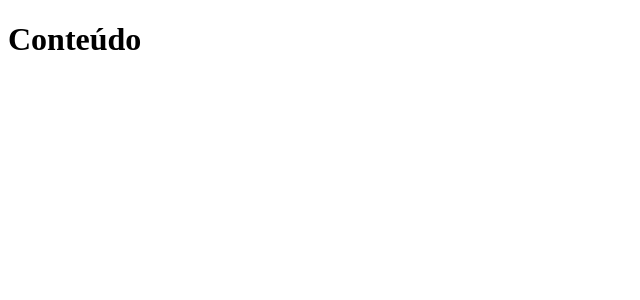
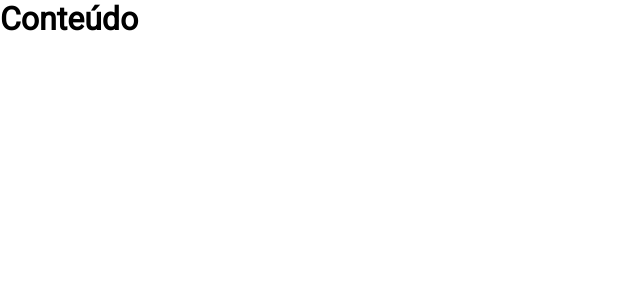
Before and after one commit to AdrianoFront/page-capture, a Next.js app: page / in a window 1280 px wide. Shown: the top 300 px of the page, without its empty margins (0-640 px from the left). Built offline with nearby package versions, Linux system fonts and the light colour scheme.

Commit message:
Configurado Styled-components

```diff
--- a/package.json
+++ b/package.json
@@ -14,9 +14,11 @@
   "dependencies": {
     "next": "^12.1.6",
     "react": "^18.1.0",
-    "react-dom": "^18.1.0"
+    "react-dom": "^18.1.0",
+    "styled-components": "^5.3.5"
   },
   "devDependencies": {
+    "babel-plugin-styled-components": "^2.0.7",
     "eslint": "^8.15.0",
     "eslint-config-next": "^12.1.6",
     "eslint-config-prettier": "^8.5.0",
--- /dev/null
+++ b/pages/_app.jsx
@@ -0,0 +1,22 @@
+import { createGlobalStyle } from 'styled-components'
+
+const GlobalStyle = createGlobalStyle`
+    *{
+        padding: 0;
+        margin: 0;
+    }
+    body {
+        font-family: 'Roboto', sans-serif;
+    }
+`
+
+function App({ Component, pageProps }) {
+  return (
+    <>
+      <GlobalStyle />
+      <Component {...pageProps} />
+    </>
+  )
+}
+
+export default App
--- /dev/null
+++ b/pages/_document.jsx
@@ -0,0 +1,24 @@
+import Document, { Html, Head, Main, NextScript } from 'next/document'
+
+class NewDocument extends Document {
+  render() {
+    return (
+      <Html>
+        <Head>
+          <link rel="preconnect" href="https://fonts.googleapis.com" />
+          <link rel="preconnect" href="https://fonts.gstatic.com" crossOrigin="true" />
+          <link
+            href="https://fonts.googleapis.com/css2?family=Roboto&display=swap"
+            rel="stylesheet"
+          />
+        </Head>
+        <body>
+          <Main />
+          <NextScript />
+        </body>
+      </Html>
+    )
+  }
+}
+
+export default NewDocument
```
Also changed, not shown: 1 other file (tests, documents, lock files or other folders).
